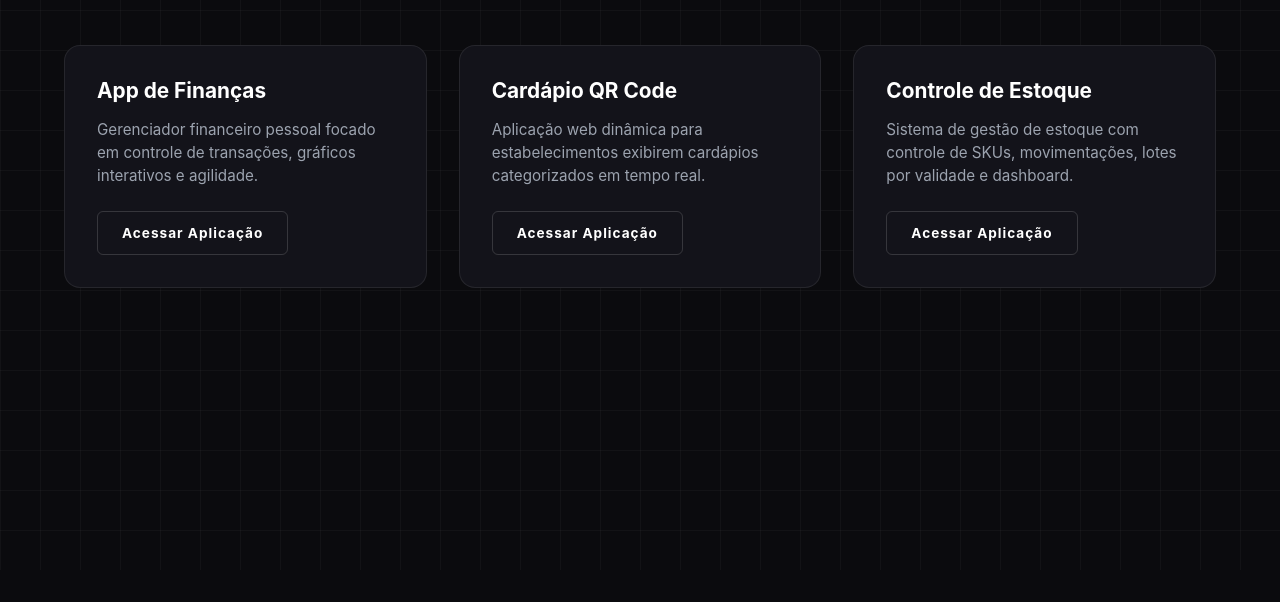
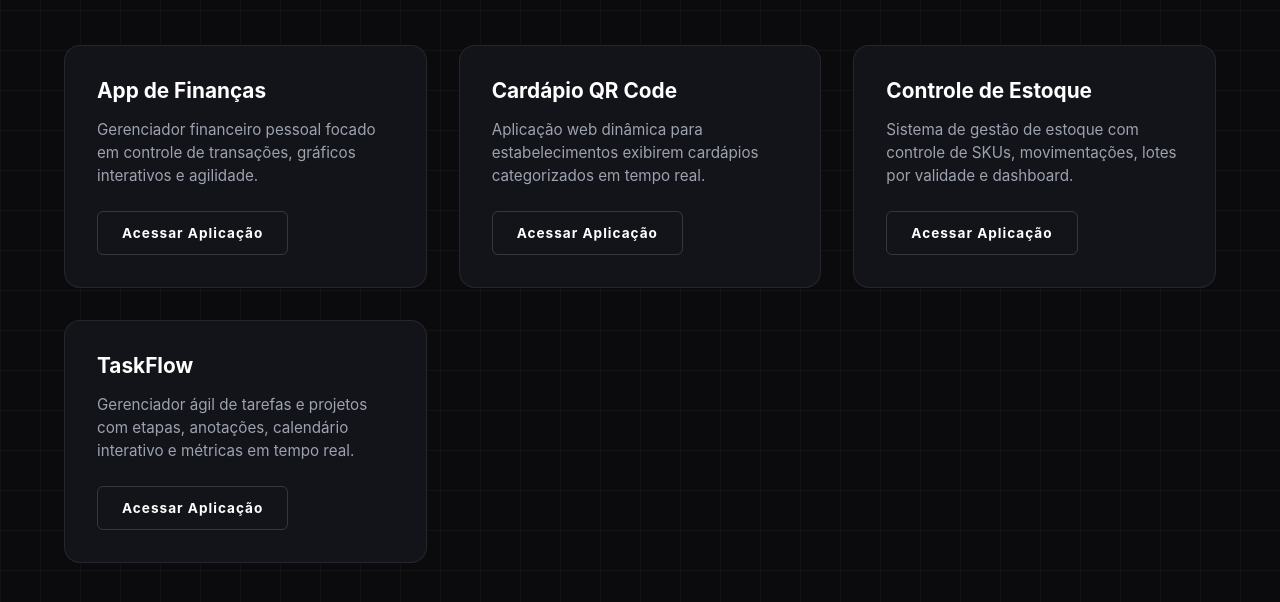
Before and after one commit to andrecarlos1897oficial-bot/andre-dev, a plain HTML site: page index.html in a window 1280 px wide. Both pictures are taken after a click on the link "PROJETOS". Shown: the part 230-832 px from the top of the page. Before the commit the page ends 800 px from the top, so only its background shows below. Drawn offline with Linux system fonts and the light colour scheme.

Commit message:
feat: adicionar projeto TaskFlow no portfolio
Co-authored-by: OpenBot <335604065+openbotgit[bot]@users.noreply.github.com>

```diff
--- a/index.html
+++ b/index.html
@@ -329,6 +329,14 @@
           </div>
           <a href="https://controle-de-estoque-1-uq2b.onrender.com" target="_blank" class="btn btn-secondary" style="align-self: flex-start;">Acessar Aplicação</a>
         </div>
+
+        <div class="project-card">
+          <div>
+            <h3>TaskFlow</h3>
+            <p>Gerenciador ágil de tarefas e projetos com etapas, anotações, calendário interativo e métricas em tempo real.</p>
+          </div>
+          <a href="https://taskflow-lilac-one.vercel.app/dashboard" target="_blank" rel="noopener noreferrer" class="btn btn-secondary" style="align-self: flex-start;">Acessar Aplicação</a>
+        </div>
       </div>
     </div>
   </section>
```
